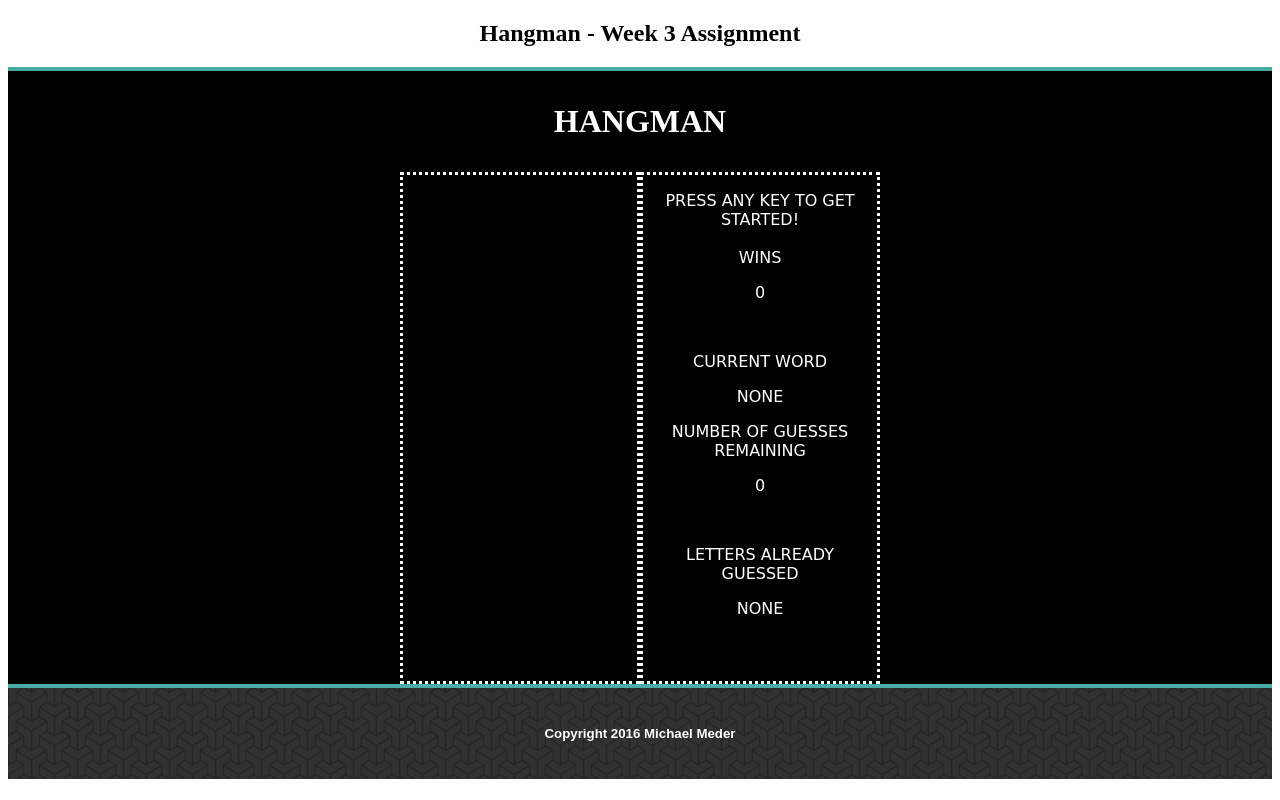
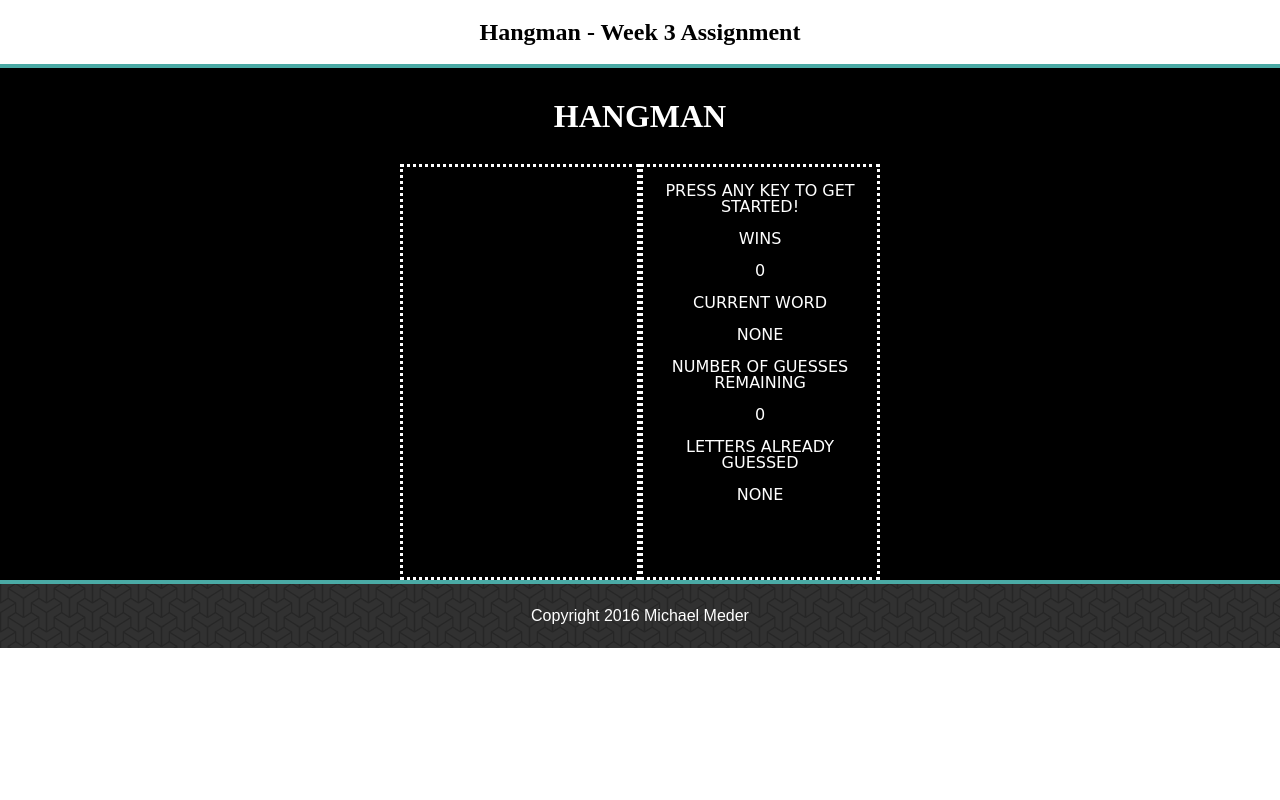
Before and after one commit to mmeder2016/week-3-game, a PHP site: page / in a window 1280 px wide. Run offline with PHP 8.4, Linux system fonts and the light colour scheme.

Commit message:
Added responsiveness for iphone test

```diff
--- a/assets/css/style.css
+++ b/assets/css/style.css
@@ -11,7 +11,6 @@
 	background-color: #ffffff;
 }
 footer {
-	clear: left;
 	background-image: url("../images/bgrnd.png");
 	padding: 1em;
 	border-top: solid .3em #4aaaa5;
@@ -19,26 +18,36 @@
 	color: #fff;
 	font-family: "Arial";
 	width: 100%;
+	padding: 1.5em 0;
+}
+h2 {
+	font-size: 1.5em;
+	font-family: "Times New Roman";
+	font-weight: bold;
+	margin: 20px 0;
 }
 h1 {
+	font-size: 2em;
+	font-family: "Times New Roman";
+	font-weight: bold;
 	margin-top: 0;
 	margin-bottom: 0;
 	color: white;
 	background-color: black;
-	padding: 1em;
+	padding: 1em 0;
 }
 
 p {
 	font-family: "Comic Sans MS";
 	color: white;
-
+	margin: 16px 0;
 }
 .full-width-answer {
 	background-color: black;
 	width: 100%;
 }
 .center-answer {
-	/*background-color: #66ffcc;*/
+	background-color: #66ffcc;
 	width: 30em;
 	margin: 0 auto;
 }
@@ -54,7 +63,8 @@
 }
 .left-game, .right-game {
 	width: 15em;
-	height: 32em;
+	height: 26em;
+	border-width: 3px;
 	border-style: dotted;
 	border-color: white;
 	background-color: black;
@@ -71,3 +81,18 @@
 	/*border-style: dotted;*/
 	float: right;
 }
+
+@media screen and (max-width: 640px) {
+	.center-game {
+		overflow: auto;
+		width: 100%;
+		margin: 0 auto;
+	}
+	.center-answer {
+		width: 100%;
+		margin: 0 auto;
+	}
+	.left-game, .right-game {
+		width: 50%;
+	}
+}
--- a/index.html
+++ b/index.html
@@ -3,6 +3,7 @@
 	<head>
 		<meta charset="UTF-8">
 		<title>Hangman page</title>
+		<link rel="stylesheet" type="text/css" href="assets/css/reset.css">
 		<link rel="stylesheet" type="text/css" href="assets/css/style.css">
 		<script type="text/javascript" src="assets/javascript/game.js">
 		</script>
@@ -33,7 +34,7 @@
 						0
 					</p>
 
-					<br>
+					<!-- <br> -->
 					<p>
 						CURRENT WORD
 					</p>
@@ -47,7 +48,7 @@
 					<p id="guesses-remaining">
 						0
 					</p>
-					<br>
+					<!-- <br> -->
 					<p>
 						LETTERS ALREADY <br> GUESSED
 					</p>
```
